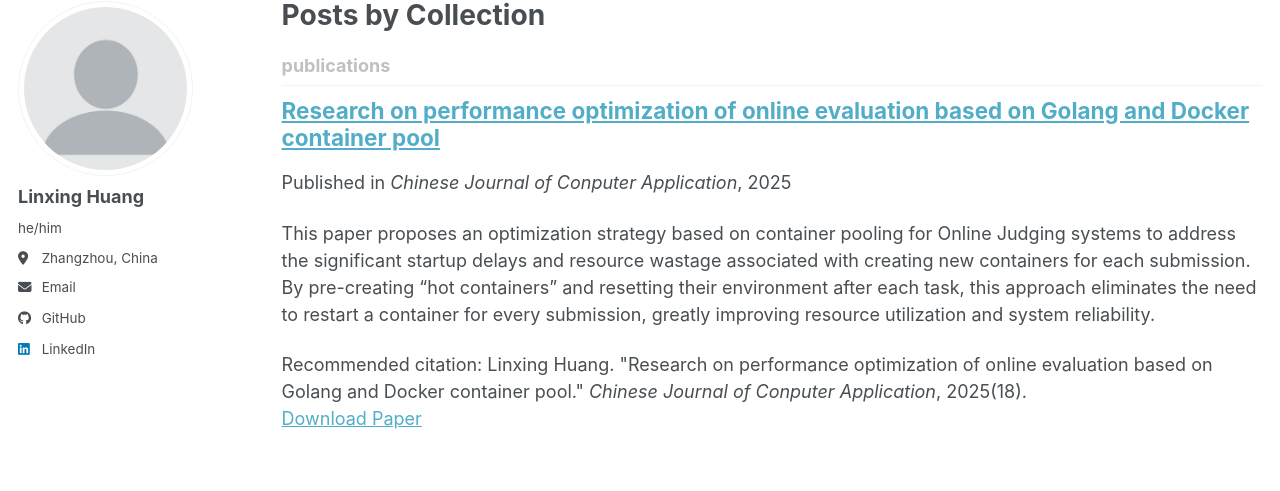
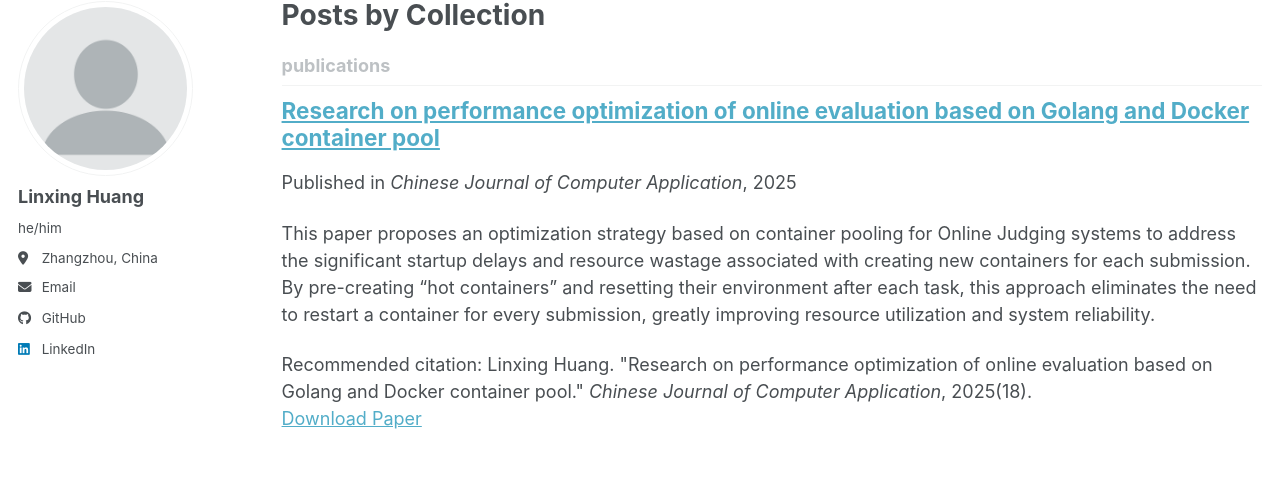
Before and after one commit to LanceHuang245/LanceHuang245.github.io, a Jekyll site: the page built from _pages/collection-archive.html, in a window 1280 px wide. Shown: the part 98-589 px from the top of the page. Built offline with Jekyll 4.4.1, drawn with Linux system fonts in a browser that asks for light colours; a style sheet for code colours, icons or effects is not loaded.

Commit message:
mod: 修复错误单词

```diff
--- a/_publications/2025-03-12-2025-oj-performance-optimization.md
+++ b/_publications/2025-03-12-2025-oj-performance-optimization.md
@@ -5,9 +5,9 @@ category: manuscripts
 permalink: /publication/2025-oj-performance-optimization
 excerpt: 'This paper proposes an optimization strategy based on container pooling for Online Judging systems to address the significant startup delays and resource wastage associated with creating new containers for each submission. By pre-creating “hot containers” and resetting their environment after each task, this approach eliminates the need to restart a container for every submission, greatly improving resource utilization and system reliability.'
 date: 2025-09-24
-venue: 'Chinese Journal of Conputer Application'
+venue: 'Chinese Journal of Computer Application'
 paperurl: 'http://jsjyywz.ijournals.cn/jsjyywz/article/pdf/20251837'
-citation: 'Linxing Huang. &quot;Research on performance optimization of online evaluation based on Golang and Docker container pool.&quot; <i>Chinese Journal of Conputer Application</i>, 2025(18).'
+citation: 'Linxing Huang. &quot;Research on performance optimization of online evaluation based on Golang and Docker container pool.&quot; <i>Chinese Journal of Computer Application</i>, 2025(18).'
 ---
 
 An online evaluation system based on technology stacks including Golang， Vue， Redis， Docker is designed and implemented， which isolates and executes user submitted code through Docker containers. Traditional online evaluation systems typically adopt a cold-start mode （i. e. creating a new container every time a task is submitted） when processing multiple concurrent tasks. This approach not only results in high container startup latency， but also causes serious waste of system resources， thereby limiting overall throughput. To solve the above problems， a container pooling optimization scheme is proposed： a certain number of “hot containers” are created in advance when the system backend is started， and the task queue is replaced from Redis to RabbitMQ， so that existing containers can be directly called for problem solving after task submission. After task completion， the container is restored through the “environment reset” mechanism without restarting， greatly reducing the time cost during the problem solving process. The experimental results show that after adopting the container pooling mechanism， the system has significantly improved task processing speed and resource utilization. At the same time， key technical points in the implementation process were analyzed， and future development directions were discussed， providing effective optimization ideas for the application of online evaluation systems in large-scale and high concurrency scenarios.
```
